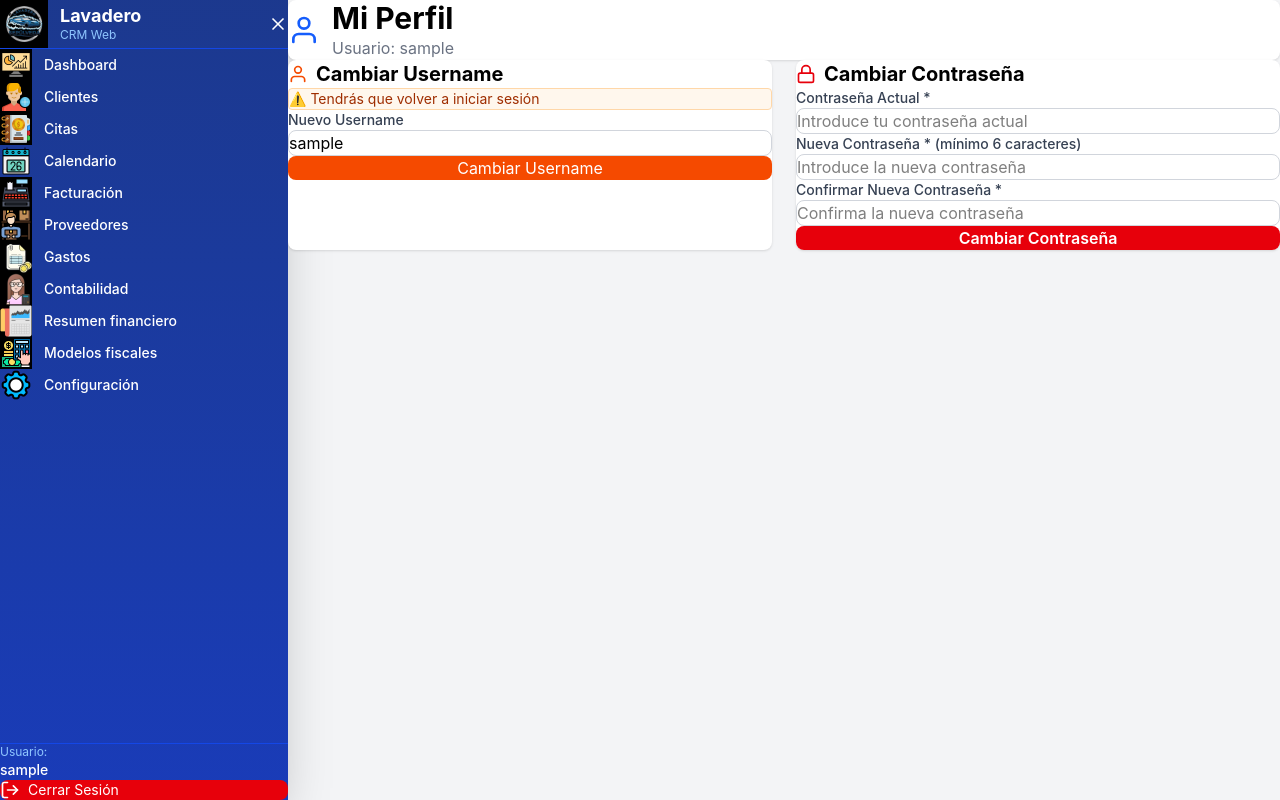
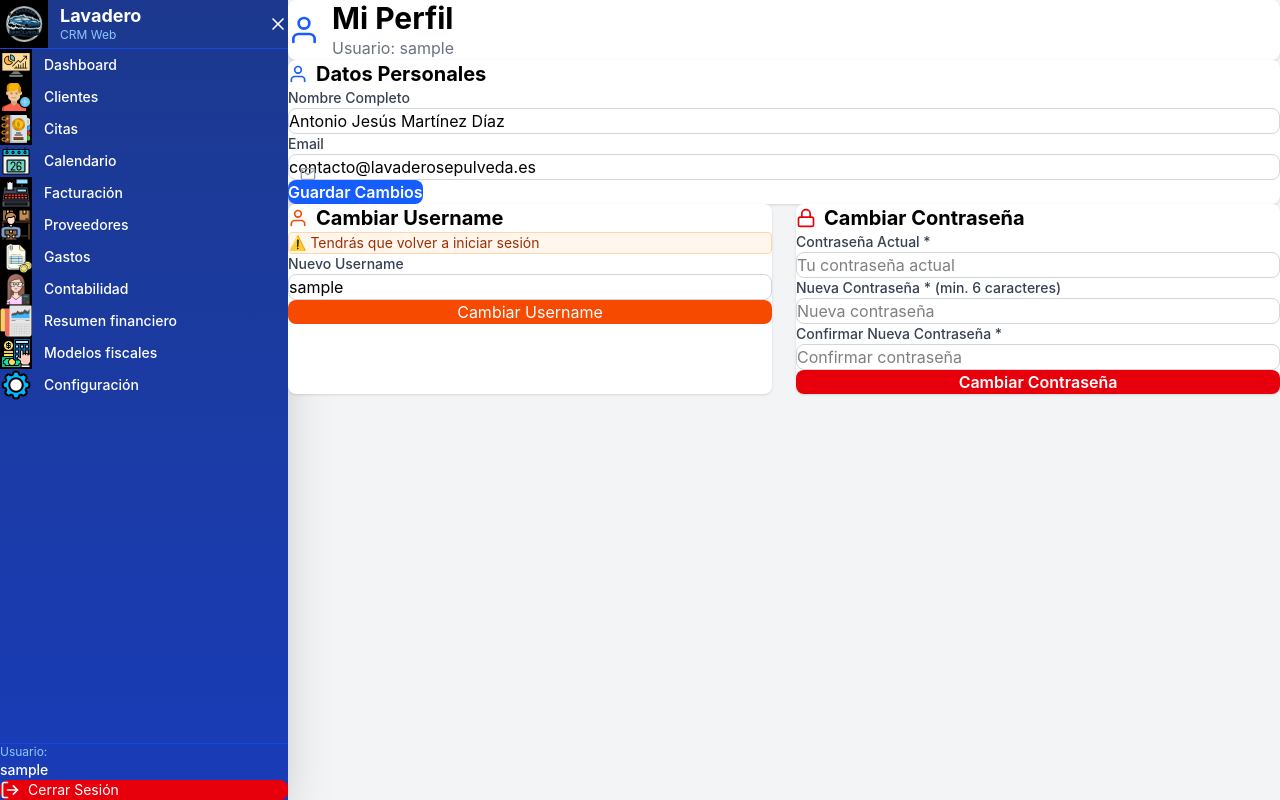
Before and after one commit to Ajmd81/lavadero-sepulveda, a React (Vite) app in the folder lavadero-web-app/frontend/: page /admin/mi-perfil in a window 1280 px wide. Built offline with nearby package versions, Linux system fonts and the light colour scheme; no server answers; sample sign-in values are in the browser's storage.

Commit message:
fix: Añado campo email

```diff
--- a/lavadero-web-app/frontend/src/pages/admin/MiPerfil.jsx
+++ b/lavadero-web-app/frontend/src/pages/admin/MiPerfil.jsx
@@ -2,21 +2,37 @@ import { useState } from 'react';
 import { useAuth } from '../../context/AuthContext';
 import { useNavigate } from 'react-router-dom';
 import api from '../../services/api';
-import { FiUser, FiLock } from 'react-icons/fi';
+import { FiUser, FiLock, FiMail } from 'react-icons/fi';
 
 const MiPerfil = () => {
   const { user, logout } = useAuth();
   const navigate = useNavigate();
 
-  // ✅ Inicializar directamente con el valor del usuario
   const [usernameForm, setUsernameForm] = useState(user?.username || '');
+  const [emailForm, setEmailForm] = useState('contacto@lavaderosepulveda.es');
+  const [nombreForm, setNombreForm] = useState('Antonio Jesús Martínez Díaz');
+
   const [passwordForm, setPasswordForm] = useState({
     passwordActual: '',
     passwordNueva: '',
     passwordConfirm: ''
   });
 
-  // ✅ NO USAR useEffect para setUsernameForm
+  const handleActualizarDatos = async (e) => {
+    e.preventDefault();
+
+    try {
+      await api.put('/auth/perfil/datos', {
+        username: user.username,
+        nombreCompleto: nombreForm,
+        email: emailForm
+      });
+
+      alert('✅ Datos actualizados correctamente');
+    } catch (error) {
+      alert('❌ ' + (error.response?.data?.error || error.message));
+    }
+  };
 
   const handleCambiarUsername = async (e) => {
     e.preventDefault();
@@ -79,6 +95,52 @@ const MiPerfil = () => {
         </div>
       </div>
 
+      {/* Datos Personales */}
+      <div className="bg-white rounded-lg shadow p-6">
+        <h2 className="text-xl font-bold mb-4 flex items-center gap-2">
+          <FiUser className="text-blue-600" />
+          Datos Personales
+        </h2>
+
+        <form onSubmit={handleActualizarDatos} className="space-y-4">
+          <div>
+            <label className="block text-sm font-medium text-gray-700 mb-1">
+              Nombre Completo
+            </label>
+            <input
+              type="text"
+              value={nombreForm}
+              onChange={(e) => setNombreForm(e.target.value)}
+              className="w-full px-4 py-2 border border-gray-300 rounded-lg focus:ring-2 focus:ring-blue-500"
+              placeholder="Tu nombre completo"
+            />
+          </div>
+
+          <div>
+            <label className="block text-sm font-medium text-gray-700 mb-1">
+              Email
+            </label>
+            <div className="relative">
+              <FiMail className="absolute left-3 top-3 text-gray-400" />
+              <input
+                type="email"
+                value={emailForm}
+                onChange={(e) => setEmailForm(e.target.value)}
+                className="w-full pl-10 pr-4 py-2 border border-gray-300 rounded-lg focus:ring-2 focus:ring-blue-500"
+                placeholder="tu@email.com"
+              />
+            </div>
+          </div>
+
+          <button
+            type="submit"
+            className="bg-blue-600 text-white px-6 py-2 rounded-lg hover:bg-blue-700 transition-colors font-semibold"
+          >
+            Guardar Cambios
+          </button>
+        </form>
+      </div>
+
       <div className="grid grid-cols-1 lg:grid-cols-2 gap-6">
         {/* Cambiar Username */}
         <div className="bg-white rounded-lg shadow p-6">
@@ -127,7 +189,7 @@ const MiPerfil = () => {
               </label>
               <input
                 type="password"
-                placeholder="Introduce tu contraseña actual"
+                placeholder="Tu contraseña actual"
                 value={passwordForm.passwordActual}
                 onChange={(e) => setPasswordForm({ ...passwordForm, passwordActual: e.target.value })}
                 className="w-full px-4 py-2 border border-gray-300 rounded-lg focus:ring-2 focus:ring-red-500"
@@ -137,11 +199,11 @@ const MiPerfil = () => {
 
             <div>
               <label className="block text-sm font-medium text-gray-700 mb-1">
-                Nueva Contraseña * (mínimo 6 caracteres)
+                Nueva Contraseña * (min. 6 caracteres)
               </label>
               <input
                 type="password"
-                placeholder="Introduce la nueva contraseña"
+                placeholder="Nueva contraseña"
                 value={passwordForm.passwordNueva}
                 onChange={(e) => setPasswordForm({ ...passwordForm, passwordNueva: e.target.value })}
                 className="w-full px-4 py-2 border border-gray-300 rounded-lg focus:ring-2 focus:ring-red-500"
@@ -156,7 +218,7 @@ const MiPerfil = () => {
               </label>
               <input
                 type="password"
-                placeholder="Confirma la nueva contraseña"
+                placeholder="Confirmar contraseña"
                 value={passwordForm.passwordConfirm}
                 onChange={(e) => setPasswordForm({ ...passwordForm, passwordConfirm: e.target.value })}
                 className="w-full px-4 py-2 border border-gray-300 rounded-lg focus:ring-2 focus:ring-red-500"
```
Also changed, not shown: 1 other file (tests, documents, lock files or other folders).
